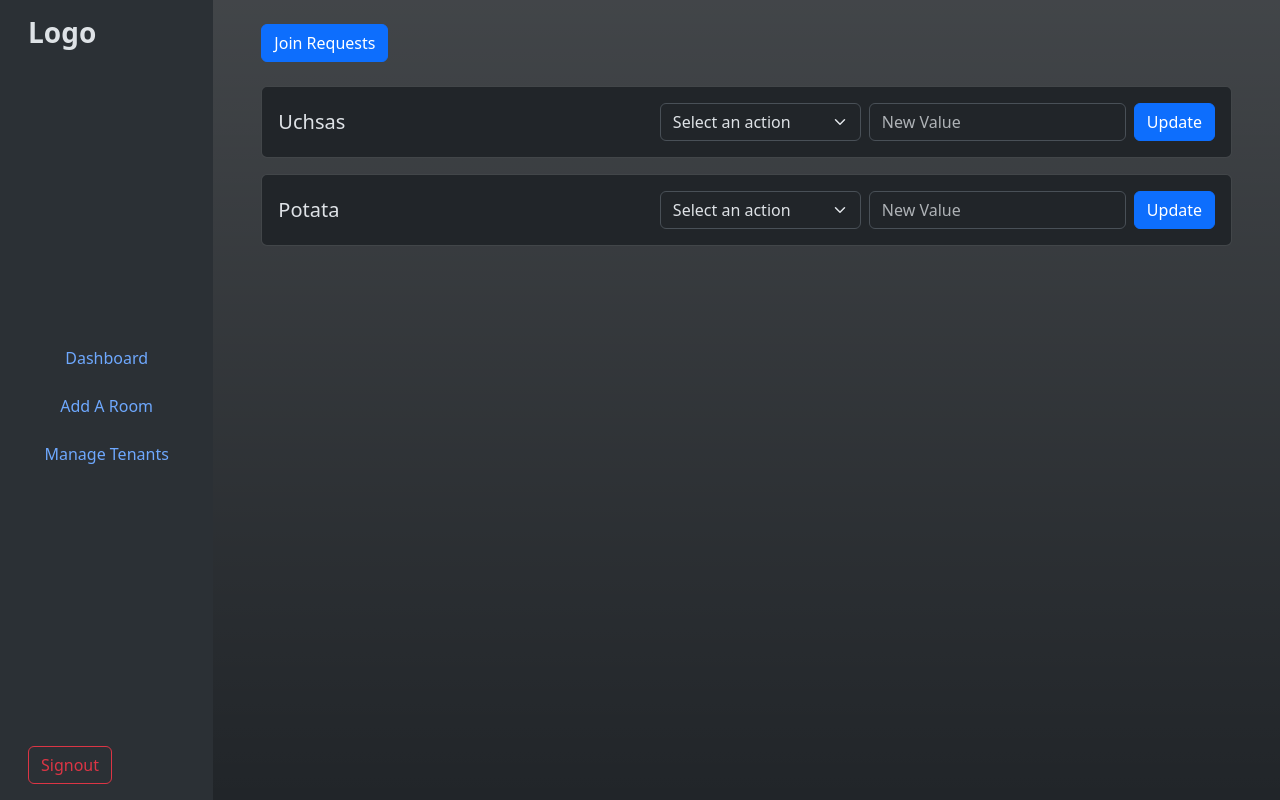
After one commit to fluidpotata/CSE391_Project, a Flask app: page /tenants in a window 1280 px wide. The commit adds this page. Run offline with Flask 3, Linux system fonts and the light colour scheme; data comes from the database, SQL or seed files in the repository; both versions use the stored data as it was before the commit.

Commit message:
Add Admin update Tenant

```diff
--- a/app.py
+++ b/app.py
@@ -140,7 +140,21 @@ def paybill():
 
 
 
+@app.route('/rooms')
+def rooms():
+    return render_template('addroom.html')
 
+
+@app.route('/tenants', methods=['GET', 'POST'])
+def tenants():
+    if request.method == 'POST':
+        tenantid = request.form['tenantid']
+        option = request.form['option']
+        val = float(request.form['val'])
+        updateTenant(tenantid,option, val)
+        return redirect(url_for('tenants'))
+    elif request.method == 'GET':
+        return render_template('tenants.html', tenants=getAllTenants())
 
 
 @app.route('/logout')
--- a/database/admin.py
+++ b/database/admin.py
@@ -11,7 +11,7 @@ def dbConnect():
 def getTickets():
     connection = dbConnect()
     cursor = connection.cursor()
-    cursor.execute(f"SELECT * FROM Tickets  ORDER BY status DESC")
+    cursor.execute(f"SELECT Tickets.*, Tenants.name FROM Tickets JOIN Tenants ON Tickets.tenantID = Tenants.tenantID ORDER BY status DESC")
     result = cursor.fetchall()
     connection.close()
     return result
@@ -81,3 +81,22 @@ def generateBill():
 
     connection.commit()
     connection.close()
+
+
+def getAllTenants():
+    connection = dbConnect()
+    cursor = connection.cursor()
+    cursor.execute("SELECT * FROM Tenants")
+    result = cursor.fetchall()
+    connection.close()
+    return result
+
+
+def updateTenant(tebantid, option, value):
+    connecton = dbConnect()
+    cursor = connecton.cursor()
+    cursor.execute(f"SELECT userID FROM Tenants WHERE tenantID='{tebantid}'")
+    user_id = cursor.fetchone()[0]
+    cursor.execute(f"UPDATE Bills SET amount='{value}' WHERE userID='{user_id}' AND type='{option}'")
+    connecton.commit()
+    connecton.close()
--- a/templates/adminbase.html
+++ b/templates/adminbase.html
@@ -13,13 +13,13 @@
                 <div class="link-section">
                     <ul class="nav flex-column justify-content-center">
                         <li class="nav-item mb-2">
-                            <a class="nav-link btn btn-outline-secondary w-100" href="#">Dashboard</a>
+                            <a class="nav-link btn btn-outline-secondary w-100" href="/admin">Dashboard</a>
                         </li>
                         <li class="nav-item mb-2">
-                            <a class="nav-link btn btn-outline-secondary w-100" href="#">Payments</a>
+                            <a class="nav-link btn btn-outline-secondary w-100" href="/rooms">Add A Room</a>
                         </li>
                         <li class="nav-item mb-2">
-                            <a class="nav-link btn btn-outline-secondary w-100" href="#">Create a ticket</a>
+                            <a class="nav-link btn btn-outline-secondary w-100" href="/tenants">Manage Tenants</a>
                         </li>
                     </ul>
                 </div>
--- /dev/null
+++ b/templates/tenants.html
@@ -0,0 +1,37 @@
+{% extends "adminbase.html" %}
+
+{% block title %}View Rooms{% endblock %}
+
+{% block content %}
+
+
+<main class="col-md-9 bg-gradient ms-sm-auto col-lg-10 px-md-4 d-flex flex-column">
+    <div class="flex-grow-1 p-4">
+        <!-- Search and Join Requests -->
+        <div class="d-flex justify-content-between align-items-center mb-4">
+          <button class="btn btn-primary">Join Requests</button>
+        </div>
+
+        {% for tenant in tenants %}
+        <div class="card mb-3">
+          <div class="card-body d-flex justify-content-between align-items-center">
+            <h5 class="card-title mb-0">{{tenant[2]}}</h5>
+            <form action="/tenants" method="POST" class="d-flex gap-2">
+              <select class="form-select w-auto" name="option" required>
+                <option selected>Select an action</option>
+                <option value="rent">Change Rent</option>
+                <option value="internet">Change Internet Bill</option>
+                <option value="utility">Change Utility Bill</option>
+              </select>
+              <input type="text" class="form-control w-auto" name="val" placeholder="New Value">
+              <input type="hidden" name="tenantid" value="{{tenant[0]}}">
+              <button type="submit" class="btn btn-primary">Update</button>
+            </form>
+          </div>
+        </div>
+        {% endfor %}
+      </div>
+    </div>
+</main>
+
+{% endblock %}
```
Also changed, not shown: templates/addroom.html (added, +25 -0 lines), templates/viewrooms.html (added, +64 -0 lines), database/main.db.
